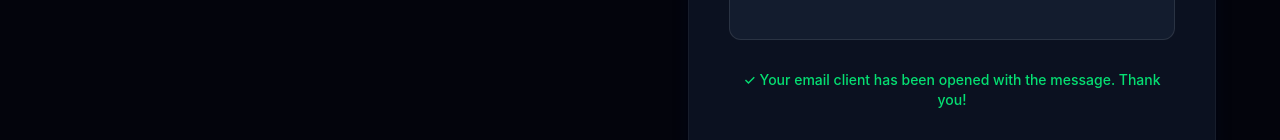
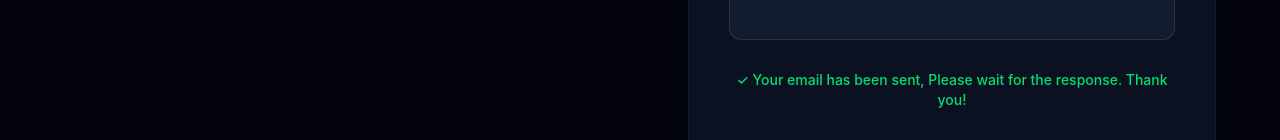
Before and after one commit to ChristianGlenn-Pacaldo/IT-Electivee, a Next.js app: page /contact in a window 1280 px wide. Both pictures are taken after typing "Sample", "name@example.com", "Sample" into the empty fields and a click on the button "Send Message". Shown: the part 480-620 px from the top of the page. Built offline with nearby package versions, Linux system fonts and the light colour scheme.

Commit message:
updated message when done clicking send message

```diff
--- a/app/contact/page.tsx
+++ b/app/contact/page.tsx
@@ -99,7 +99,7 @@ export default function Contact() {
 
                         {status === "success" && (
                             <p className="text-green-600 dark:text-green-400 text-sm font-medium font-sans text-center animate-in fade-in duration-300">
-                                ✓ Your email client has been opened with the message. Thank you!
+                                ✓ Your email has been sent, Please wait for the response. Thank you!
                             </p>
                         )}
 
```
